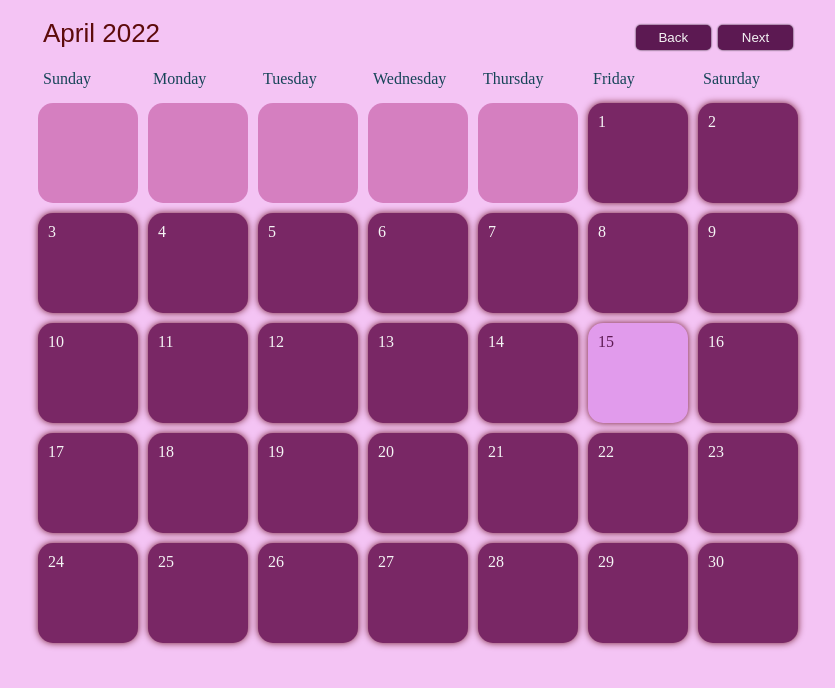
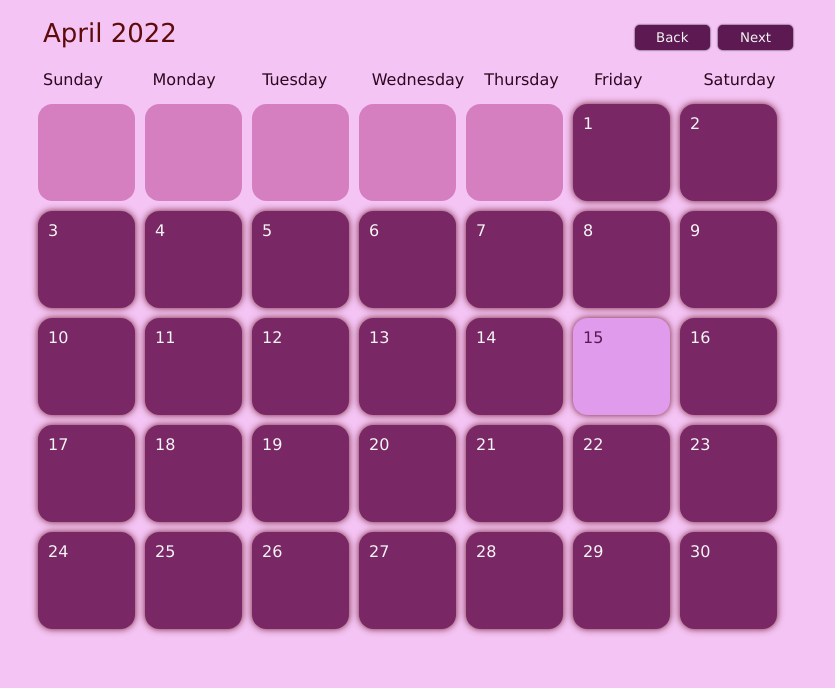
Before and after one commit to dheepthi-d/Simple-Calendar, a plain HTML site: page index.html in a window 1280 px wide. Shown: the whole page, without its empty margins (222-1057 px from the left). Drawn offline with Linux system fonts and the light colour scheme.

Commit message:
Update styles.css

```diff
--- a/styles.css
+++ b/styles.css
@@ -2,6 +2,8 @@ body {
   display: flex;
   justify-content: center;
   background-color: #f4c4f4;
+  font-family: "Lucida Sans", "Lucida Sans Regular", "Lucida Grande",
+    "Lucida Sans Unicode", Geneva, Verdana, sans-serif;
 }
 button {
   width: 75px;
@@ -18,12 +20,12 @@ button {
   padding: 10px;
   color: #5d0b0b;
   font-size: 26px;
-  font-family: sans-serif;
   display: flex;
   justify-content: space-between;
 }
 #header button {
   background-color: #5c1952;
+  font-family: inherit;
   color: whitesmoke;
 }
 #container {
@@ -32,7 +34,7 @@ button {
 #weekdays {
   width: 100%;
   display: flex;
-  color: #164458;
+  color: #2c0820;
 }
 #weekdays div {
   width: 100px;
@@ -45,9 +47,9 @@ button {
   flex-wrap: wrap;
 }
 .day {
-  width: 100px;
+  width: 97px;
   padding: 10px;
-  height: 100px;
+  height: 97px;
   cursor: pointer;
   box-sizing: border-box;
   background-color: rgb(121, 39, 101);
```
